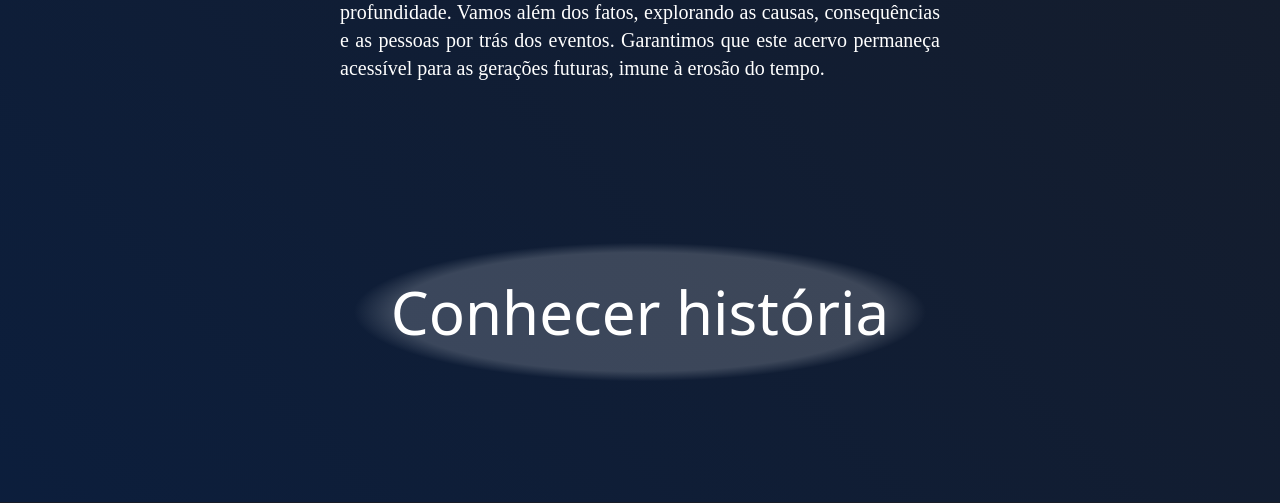
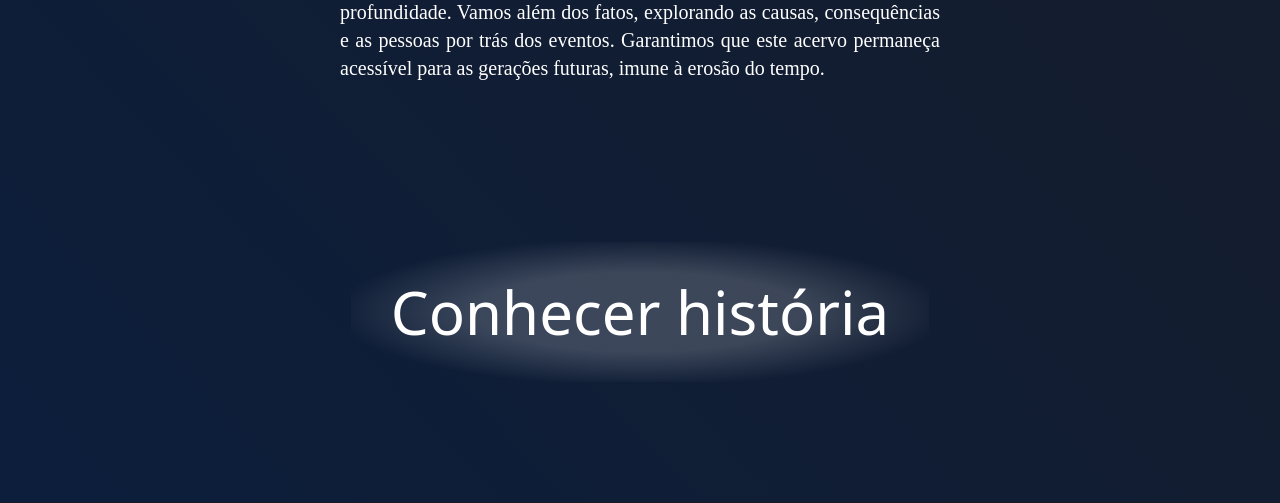
Before and after one commit to heitorfl/Memorilla, a PHP site: page /src/pages/ in a window 1280 px wide. Shown: the part 2381-2884 px from the top of the page. Run offline with PHP 8.4, Linux system fonts and the light colour scheme; the visitor is signed in with stand-in values (Sample User, id 1); some libraries are stand-ins or nearby versions; some web fonts are replaced.

Commit message:
Correção do radial na página inicial

```diff
--- a/src/pages/index.php
+++ b/src/pages/index.php
@@ -73,7 +73,7 @@
 
                 </div>
             </div>
-            <div class="fundo bg-radial from-(--teste) from-60% to-transparent to-70% flex items-center m-10 mb-30 transition hover:scale-115">
+            <div class="fundo bg-radial from-(--teste) from-40% to-transparent to-75% flex items-center m-10 mb-30 transition hover:scale-115">
                 <a href="ingresso.php"><p class="jacquard text-6xl text-(--light) p-10">Conhecer história</p></a>
             </div>
         </section>
```
